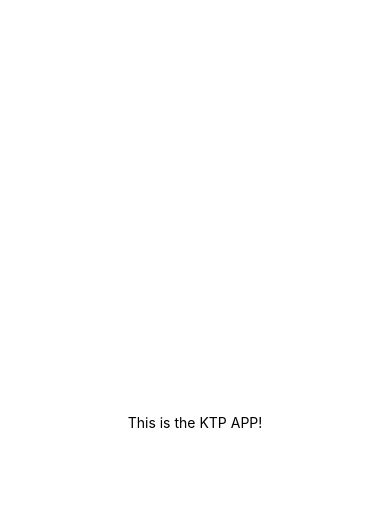
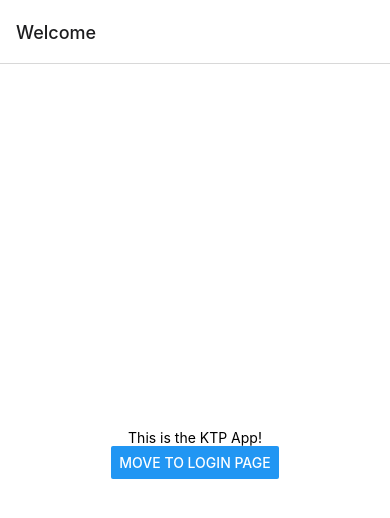
Before and after one commit to thomas211738/KTP_Activities, a React Native app in the folder KTPActivities/: screen / in a window 390 px wide. Shown: the top 518 px of the page. Built offline with nearby package versions, Linux system fonts and the light colour scheme.

Commit message:
Starting with navigating between screens for login page.

```diff
--- a/KTPActivities/App.js
+++ b/KTPActivities/App.js
@@ -1,11 +1,44 @@
 import { StatusBar } from 'expo-status-bar';
-import { StyleSheet, Text, View } from 'react-native';
+import { StyleSheet, Text, View, Button} from 'react-native';
+import {NavigationContainer} from '@react-navigation/native';
+import {createNativeStackNavigator} from '@react-navigation/native-stack';
 
-export default function App() {
+const Stack = createNativeStackNavigator();
+
+const App = () => {
+  return(
+    <NavigationContainer>
+      <Stack.Navigator>
+        <Stack.Screen
+        name="Home"
+        component={HomeScreen}
+        options={{title: 'Welcome'}}
+        />
+        <Stack.Screen name="Login" component={LoginPage}/>
+      </Stack.Navigator>
+    </NavigationContainer>
+  );
+}
+
+const HomeScreen = ({navigation}) => {
   return (
     <View style={styles.container}>
-      <Text>This is the KTP APP!</Text>
+      <Text>This is the KTP App!</Text>
+      <Button
+        title="Move to Login Page"
+        onPress = {() =>
+          navigation.navigate('Login')
+        }
+      />
       <StatusBar style="auto" />
+    </View>
+  );
+}
+
+const LoginPage = ({navigation}) => {
+  return (
+    <View style={styles.container}>
+      <Text>Welcome to the Login page!</Text>
     </View>
   );
 }
@@ -18,3 +51,5 @@ const styles = StyleSheet.create({
     justifyContent: 'center',
   },
 });
+
+export default App
--- a/KTPActivities/package.json
+++ b/KTPActivities/package.json
@@ -9,10 +9,14 @@
     "web": "expo start --web"
   },
   "dependencies": {
+    "@react-navigation/native": "^6.1.17",
+    "@react-navigation/native-stack": "^6.9.26",
     "expo": "^51.0.2",
     "expo-status-bar": "~1.11.1",
     "react": "18.2.0",
-    "react-native": "0.73.6"
+    "react-native": "0.73.6",
+    "react-native-screens": "3.31.1",
+    "react-native-safe-area-context": "4.10.1"
   },
   "devDependencies": {
     "@babel/core": "^7.20.0"
```
Also changed, not shown: 1 other file (tests, documents, lock files or other folders).
